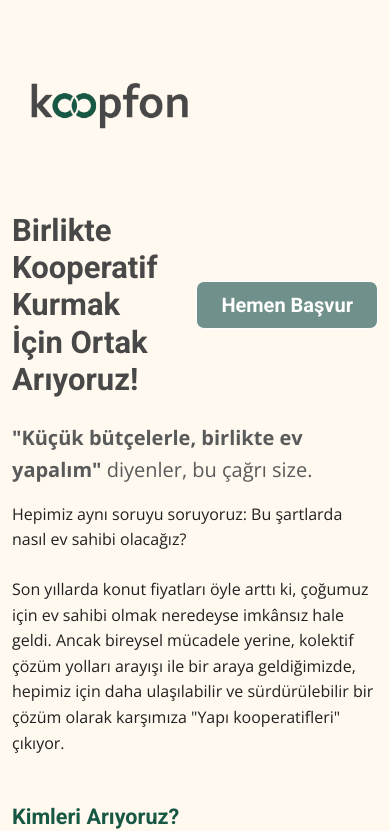
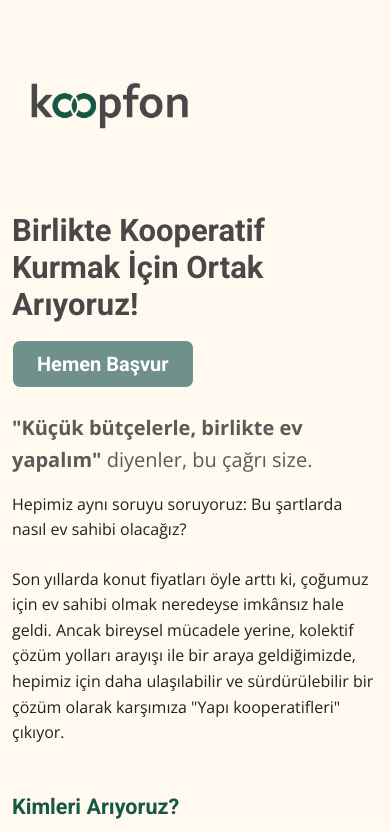
Before and after one commit to melihyilman/koopfon, a React (Vite) app in the folder frontend/: page /koopfon-detay in a window 390 px wide. Shown: the top 831 px of the page. Built offline with nearby package versions, Linux system fonts and the light colour scheme; no server answers.

Commit message:
fix: Update social link for LanguageIcon to use React Router Link in Footer component

```diff
--- a/frontend/src/components/Footer.tsx
+++ b/frontend/src/components/Footer.tsx
@@ -31,7 +31,7 @@ const Footer = React.forwardRef<HTMLElement, FooterProps>(({ theme = 'dark' }, r
               <a href="https://www.facebook.com/profile.php?id=61578509685985&locale=tr_TR" target="_blank" rel="noopener noreferrer" className="social-link me-3"><FacebookIcon /></a>
               <a href="https://www.instagram.com/koopfon/" target="_blank" rel="noopener noreferrer" className="social-link me-3"><InstagramIcon /></a>
               <a href="#" className="social-link me-3"><LinkedInIcon /></a>
-              <a href="#" className="social-link me-3"><LanguageIcon /></a>
+              <Link to="/" className="social-link me-3"><LanguageIcon /></Link>
               <a href="https://x.com/koopfon" target="_blank" rel="noopener noreferrer" className="social-link"><XIcon /></a>
             </div>
           </div>
--- a/frontend/src/pages/KoopfonDetailPage.tsx
+++ b/frontend/src/pages/KoopfonDetailPage.tsx
@@ -21,11 +21,11 @@ function KoopfonDetailPage(): JSX.Element {
                 </Link>
               </div>
 
-              <div className="d-flex justify-content-between align-items-center mb-4">
-                <h1 className="display-5 fw-bold koopfon-secondary mb-0">
+              <div className="d-md-flex justify-content-between align-items-center mb-4">
+                <h1 className="display-5 fw-bold koopfon-secondary mb-3 mb-md-0">
                   Birlikte Kooperatif Kurmak İçin Ortak Arıyoruz!
                 </h1>
-                <div className="ms-4 flex-shrink-0">
+                <div className="ms-md-4 flex-shrink-0">
                     <ApplyButton />
                 </div>
               </div>
```
